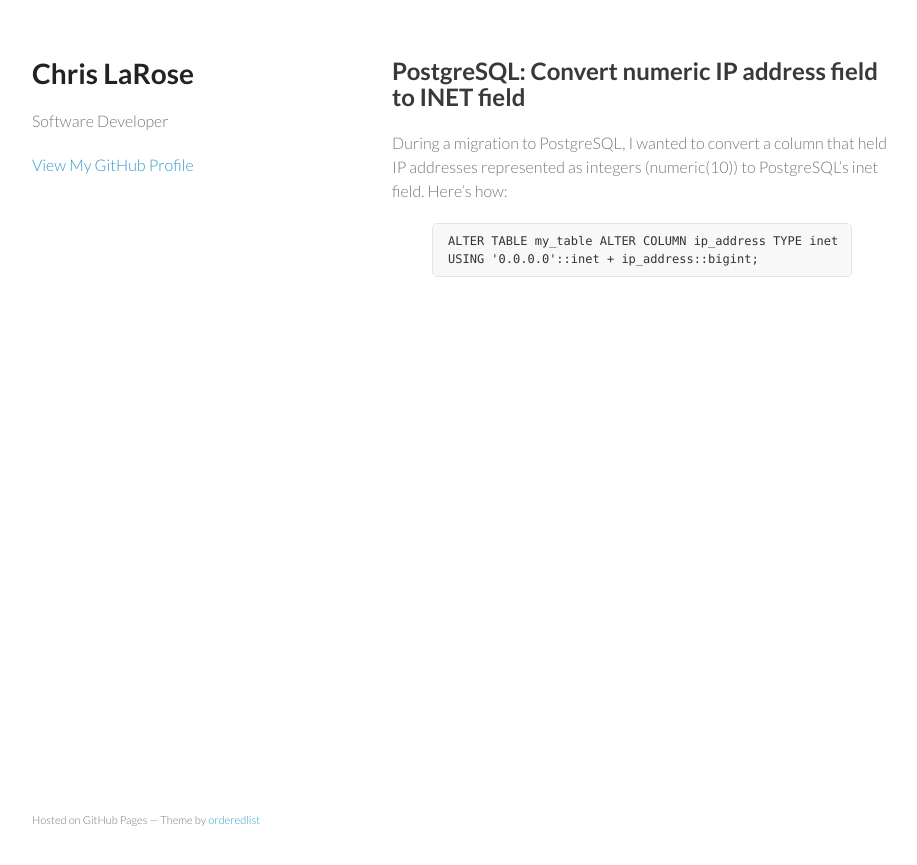
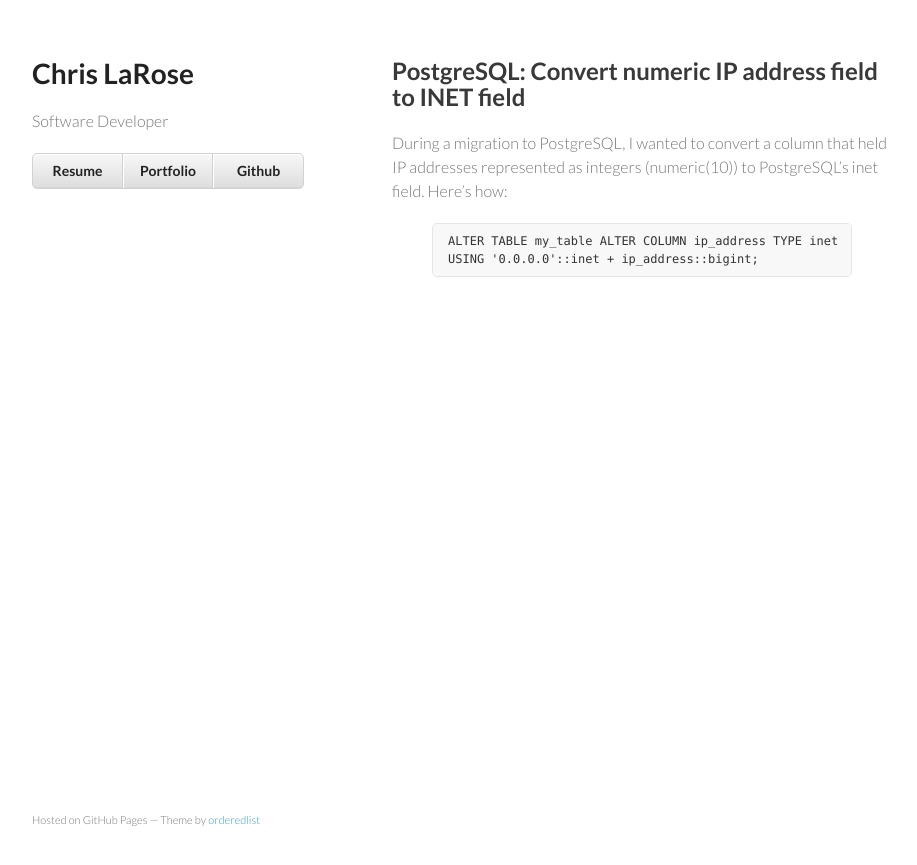
Before and after one commit to cjlarose/cjlarose.github.io, a Jekyll site: the page built from _posts/2013-04-26-postgresql-convert-numeric-ip-address-field-to-inet-field.md, in a window 1280 px wide. Shown: the top 865 px of the page, without its empty margins (178-1095 px from the left). Built offline with Jekyll 4.4.1, drawn with Linux system fonts in a browser that asks for light colours.

Commit message:
Added resume; styled navigation

```diff
--- a/_layouts/blog_entry.html
+++ b/_layouts/blog_entry.html
@@ -2,6 +2,6 @@
 layout: default
 ---
 
-<h2 class="content">{{page.title}}</h2>
+<h2>{{page.title}}</h2>
 
 {{ content }}
--- a/_layouts/default.html
+++ b/_layouts/default.html
@@ -17,7 +17,12 @@
       <header>
         <h1>Chris LaRose</h1>
         <p>Software Developer</p>
-        <p class="view"><a href="https://github.com/cjlarose">View My GitHub Profile</a></p>
+        <!--<p class="view"><a href="https://github.com/cjlarose">View My GitHub Profile</a></p>-->
+        <ul class="clearfix">
+            <li><a href="/resume">Resume</a></li>
+            <li><a href="/portfolio">Portfolio</a></li>
+            <li><a href="https://github.com/cjlarose">Github</a></li>
+        </ul>
       </header>
       <section>
         {{ content }}
--- /dev/null
+++ b/resume/index.html
@@ -0,0 +1,4 @@
+---
+layout: default
+---
+<h2>YOYOYO</h2>
--- a/stylesheets/site.css
+++ b/stylesheets/site.css
@@ -1,3 +1,9 @@
+.clearfix:after {
+  content: "";
+  display: table;
+  clear: both;
+}
+
 .entries {
     list-style: none;
     margin: 0;
--- a/stylesheets/styles.css
+++ b/stylesheets/styles.css
@@ -95,6 +95,25 @@
   max-width:100%;
 }
 
+strong {
+  color:#222;
+  font-weight:700;
+}
+
+small {
+  font-size:11px;
+}
+
+hr {
+  border:0;
+  background:#e5e5e5;
+  height:1px;
+  margin:0 0 20px;
+}
+
+/******************************************************************************
+ * Header                                                                     *
+ ******************************************************************************/
 header {
   width:270px;
   float:left;
@@ -103,7 +122,6 @@
 
 header ul {
   list-style:none;
-  height:40px;
 
   padding:0;
 
@@ -125,22 +143,6 @@
   width:89px;
   float:left;
   border-right:1px solid #d2d2d2;
-  height:40px;
-}
-
-header ul a {
-  line-height:1;
-  font-size:11px;
-  color:#999;
-  display:block;
-  text-align:center;
-  padding-top:6px;
-  height:40px;
-}
-
-strong {
-  color:#222;
-  font-weight:700;
 }
 
 header ul li + li {
@@ -153,29 +155,29 @@
   width:89px;
 }
 
-header ul a strong {
+header ul a {
+  line-height:1;
   font-size:14px;
+  color:#222;
   display:block;
-  color:#222;
+  text-align:center;
+  padding: 10px 0;
+  font-weight: bold;
 }
 
+/******************************************************************************
+ * Main Content                                                               *
+ ******************************************************************************/
 section {
   width:500px;
   float:right;
   padding-bottom:50px;
 }
 
-small {
-  font-size:11px;
-}
 
-hr {
-  border:0;
-  background:#e5e5e5;
-  height:1px;
-  margin:0 0 20px;
-}
-
+/******************************************************************************
+ * Footer                                                                     *
+ ******************************************************************************/
 footer {
   width:270px;
   float:left;
```
